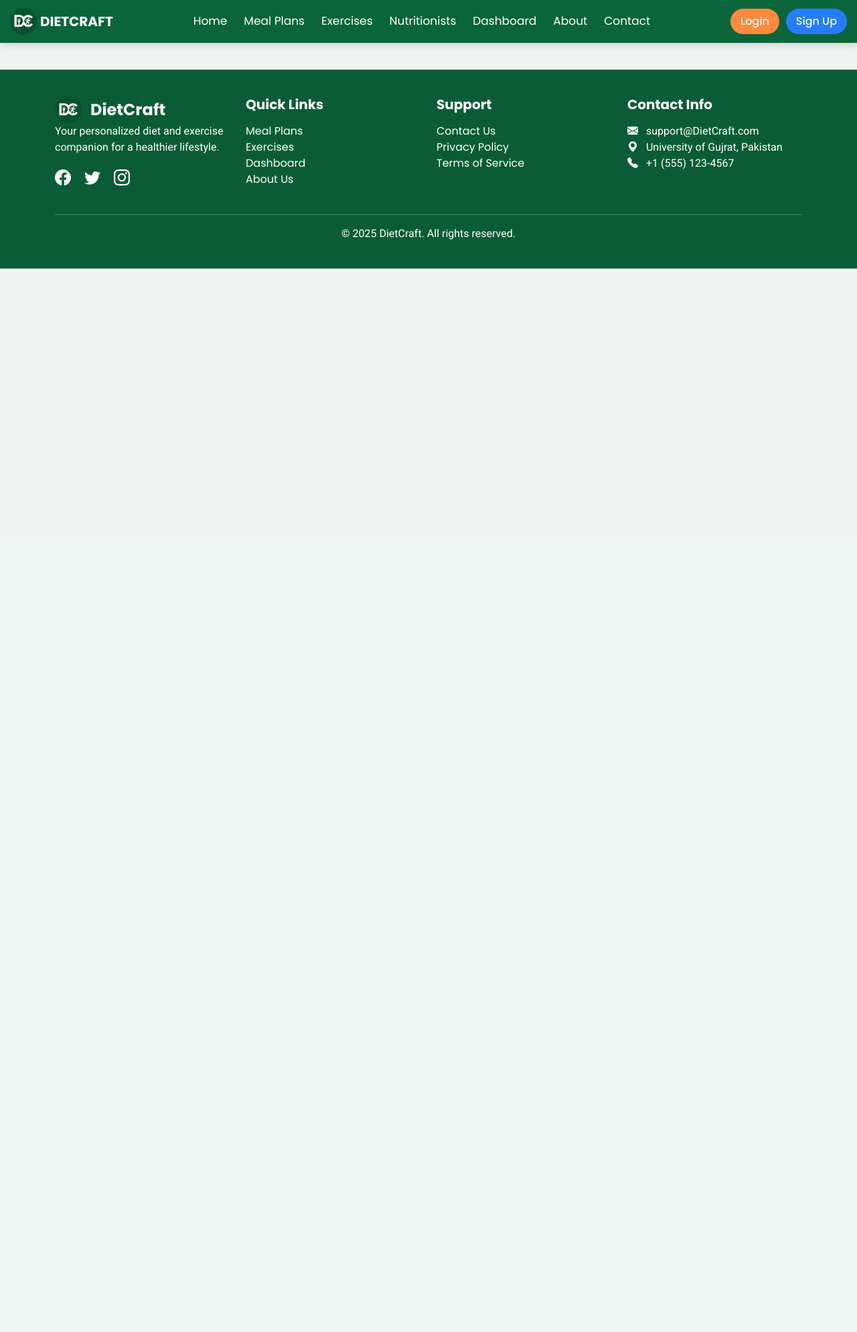
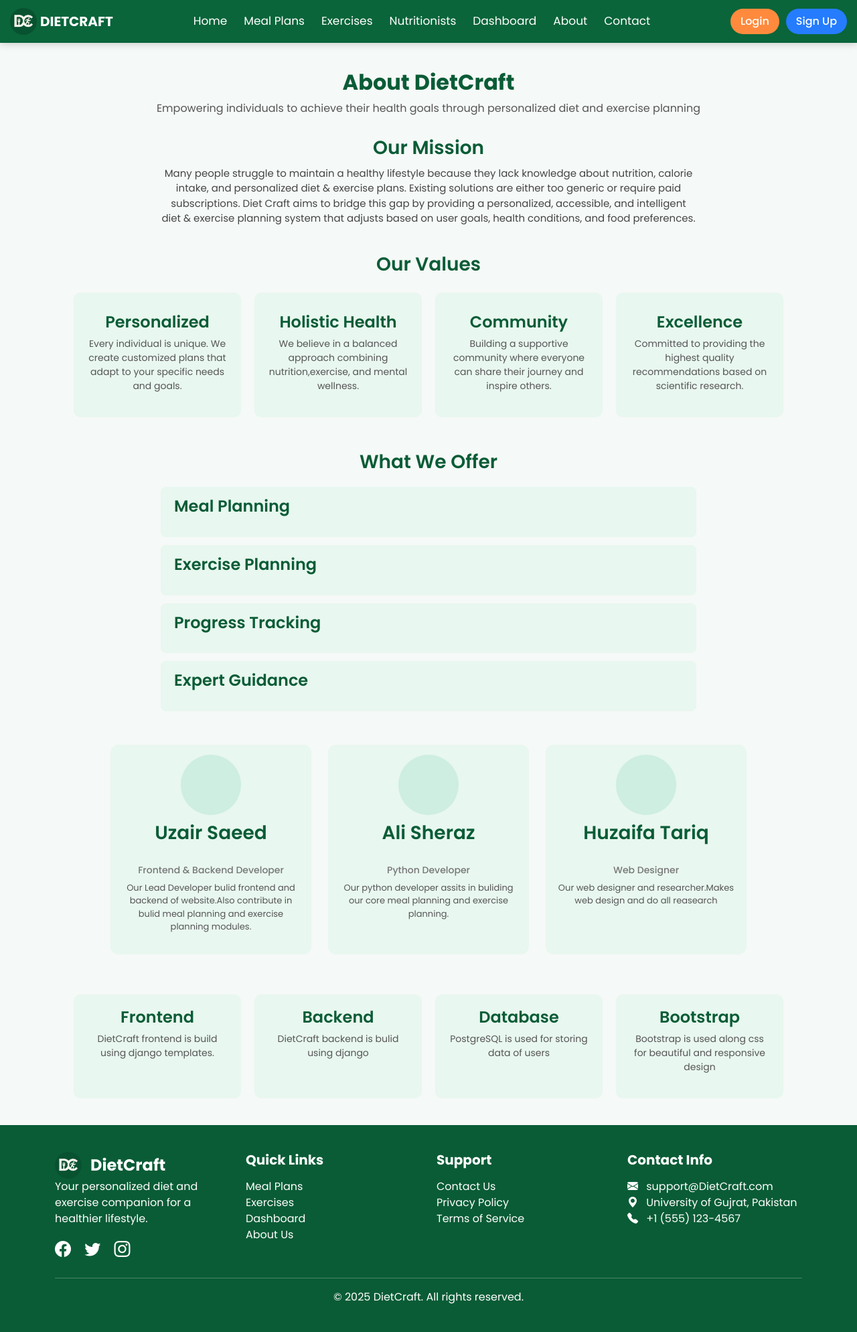
Before and after one commit to UzairSaeed393/DietCraft, a Django app: page /about/ in a window 1280 px wide. Shown: the whole page at 67% size. Before the commit the page ends 401 px from the top, so only its background shows below. Run offline with Django 5.2, Linux system fonts and the light colour scheme.

Commit message:
About Page html

```diff
--- a/main/static/css/about.css
+++ b/main/static/css/about.css
@@ -0,0 +1,218 @@
+/* General Styling */
+body {
+    background-color: #f5f9f7;
+    font-family: 'Poppins', sans-serif;
+}
+
+/*PAGE HEAD */
+.abouthead {
+    text-align: center;
+    margin-top: 40px;
+    margin-bottom: 30px;
+}
+
+.abouthead h2 {
+    font-weight: 700;
+    color: #0A5C36;
+}
+
+.abouthead p {
+    color: #555;
+    font-size: 16px;
+}
+
+/*  MISSION SECTION*/
+.missionsection {
+    max-width: 800px;
+    margin: 0 auto 40px auto;
+    text-align: center;
+}
+
+.missionsection h3 {
+    font-weight: 600;
+    margin-bottom: 10px;
+    color: #0A5C36;
+}
+
+.missionsection p {
+    color: #444;
+    font-size: 15px;
+}
+
+/* VALUES SECTION  */
+.valuessection {
+    margin-top: 40px;
+}
+
+.valuessection h3 {
+    text-align: center;
+    font-weight: 600;
+    margin-bottom: 25px;
+    color: #0A5C36;
+}
+
+.valuescardcontainer {
+    display: flex;
+    flex-wrap: wrap;
+    justify-content: center;
+    gap: 20px;
+}
+
+.valuescard {
+    width: 250px;
+    padding: 20px;
+    background-color: #e8f7ef;
+    border-radius: 10px;
+    text-align: center;
+    transition: 0.2s ease-in-out;
+}
+
+.valuescard:hover {
+    transform: translateY(-5px);
+}
+
+.cardname {
+    font-weight: 600;
+    margin-top: 10px;
+    color: #0A5C36;
+}
+
+.cardcontent {
+    font-size: 14px;
+    color: #555;
+}
+
+/* OFFER SECTION */
+.offersection {
+    margin-top: 50px;
+}
+
+.offersection h3 {
+    text-align: center;
+    color: #0A5C36;
+    font-weight: 600;
+    margin-bottom: 20px;
+}
+
+.offerscontainer {
+    max-width: 800px;
+    margin: 0 auto;
+}
+
+.offer {
+    background-color: #e8f7ef;
+    padding: 15px 20px;
+    border-radius: 8px;
+    margin-bottom: 12px;
+}
+
+.offer h4 {
+    color: #0A5C36;
+    font-weight: 600;
+}
+
+.offer p {
+    font-size: 14px;
+    color: #555;
+}
+
+/*TEAM SECTION */
+.teamsection {
+    margin-top: 50px;
+}
+
+.teamsection h3 {
+    text-align: center;
+    font-weight: 600;
+    color: #0A5C36;
+    margin-bottom: 30px;
+}
+
+.teamcardcontainer {
+    display: flex;
+    justify-content: center;
+    flex-wrap: wrap;
+    gap: 25px;
+}
+
+.teamcard {
+    background-color: #e8f7ef;
+    width: 300px;
+    border-radius: 12px;
+    padding: 15px;
+    text-align: center;
+}
+
+.teamcard .imgsection {
+    width: 90px;
+    height: 90px;
+    background-color: #cdeee0;
+    border-radius: 50%;
+    margin: 0 auto;
+}
+
+.teamcard h3 {
+    margin-top: 10px;
+    font-weight: 600;
+    color: #0A5C36;
+}
+
+.teamcard h4 {
+    font-size: 14px;
+    color: #777;
+}
+
+.teamcard p {
+    font-size: 13px;
+    color: #555;
+    margin-top: 5px;
+}
+
+/*TECHNOLOGY SECTION  */
+.technonlogysection {
+    margin-top: 60px;
+    margin-bottom: 40px;
+}
+
+.technonlogysection h3 {
+    text-align: center;
+    font-weight: 600;
+    color: #0A5C36;
+    margin-bottom: 20px;
+}
+
+.techsection {
+    display: flex;
+    justify-content: center;
+    flex-wrap: wrap;
+    gap: 20px;
+}
+
+.techcard {
+    background-color: #e8f7ef;
+    padding: 20px;
+    width: 250px;
+    border-radius: 10px;
+    text-align: center;
+}
+
+.techcard h4 {
+    color: #0A5C36;
+    font-weight: 600;
+}
+
+.techcard p {
+    font-size: 14px;
+    color: #555;
+}
+
+/*  RESPONSIVE  */
+@media (max-width: 768px) {
+    .valuescard, .teamcard, .techcard {
+        width: 100%;
+    }
+
+    .missionsection {
+        padding: 0 15px;
+    }
+}
--- a/main/templates/main/about.html
+++ b/main/templates/main/about.html
@@ -1,6 +1,128 @@
 {% extends 'base.html' %}
+{% load static %}
+
 {% block title %}About{% endblock %}
 
+{% block extra_css %}
+<link rel="stylesheet" href="{% static 'css/about.css' %}">
+{% endblock %}
+
 {% block content %}
+<div class="container ">
 
-{% endblock content %}
+    <div class="abouthead">
+        <h2>About DietCraft</h2>
+        <p>Empowering individuals to achieve their health goals through personalized diet and exercise planning</p>
+    </div>
+    <div class="missionsection">
+        <h3>Our Mission</h3>
+        <p>Many people struggle to maintain a healthy lifestyle because they lack knowledge about nutrition, calorie intake, and personalized diet & exercise plans. Existing solutions are either too generic or require paid subscriptions. Diet Craft aims to bridge this gap by providing a personalized, accessible, and intelligent diet & exercise planning system that adjusts based on user goals, health conditions, and food preferences.</p>
+    </div>
+    <div class="valuessection">
+        <h3>Our Values</h3>
+        <div class="valuescardcontainer">
+            <div class="valuescard">
+                <div class="cardhead">
+
+                </div>
+                <h4 class="cardname">Personalized</h4>
+                <p class="cardcontent">Every individual is unique. We create customized plans that adapt to your specific needs and goals.</p>
+            </div>
+            <div class="valuescard">
+                <div class="cardhead"></div>
+                <h4 class="cardname">Holistic Health</h4>
+                <p class="cardcontent">We believe in a balanced approach combining nutrition,exercise, and mental wellness.</p>
+            </div>
+            <div class="valuescard">
+                <div class="cardhead"></div>
+                <h4 class="cardname">Community</h4>
+                <p class="cardcontent">Building a supportive community where everyone can share their journey and inspire others.</p>
+            </div>
+            <div class="valuescard">
+                <div class="cardhead"></div>
+                <h4 class="cardname">Excellence</h4>
+                <p class="cardcontent">Committed to providing the highest quality recommendations based on scientific research.</p>
+            </div>
+        </div>
+    </div>
+    <div class="offersection">
+        <h3>What We Offer</h3>
+        <div class="offerscontainer">
+            <div class="offer">
+                <h4>Meal Planning</h4>
+                <p></p>
+            </div>
+            <div class="offer">
+                <h4>Exercise Planning</h4>
+                <p></p>
+            </div>
+            <div class="offer">
+                <h4>Progress Tracking</h4>
+                <p></p>
+            </div>
+            <div class="offer">
+                <h4>Expert Guidance</h4>
+                <p></p>
+            </div>
+        </div>
+    </div>
+    <div class="teamsection">
+        <h3></h3>
+        <div class="teamcardcontainer">
+            <div class="teamcard">
+                <div class="imgsection"></div>
+                <div class="textsection">
+                    <h3>Uzair Saeed</h3>
+                    <h4>Frontend & Backend Developer</h4>
+                    <p>
+                        Our Lead Developer bulid frontend and backend of website.Also contribute in bulid meal planning and exercise planning modules.
+                    </p>
+                </div>
+            </div>
+            <div class="teamcard">
+                <div class="imgsection"></div>
+                <div class="textsection">
+                    <h3>Ali Sheraz</h3>
+                    <h4>Python Developer</h4>
+                    <p>Our python developer assits in buliding our core meal planning and exercise planning.</p>
+                </div>
+            </div>
+            <div class="teamcard">
+                <div class="imgsection"></div>
+                <div class="textsection">
+                    <h3>Huzaifa Tariq</h3>
+                    <h4>Web Designer</h4>
+                    <p>Our web designer and researcher.Makes web design and do all reasearch </p>
+                </div>
+            </div>
+        </div>
+    </div>
+    <div class="technonlogysection">
+        <h3></h3>
+        <p></p>
+        <div class="techsection">
+            <div class="techcard">
+                <h4>Frontend</h4>
+                <p>DietCraft frontend is build using django templates.</p>
+            </div>
+            <div class="techcard">
+                <h4>Backend</h4>
+                <p>DietCraft backend is bulid using django</p>
+            </div>
+            <div class="techcard">
+                <h4>Database</h4>
+                <p>PostgreSQL is used for storing data of users </p>
+            </div>
+            <div class="techcard">
+                <h4>Bootstrap</h4>
+                <p>Bootstrap is used along css for beautiful and responsive design</p>
+            </div>
+        </div>
+    </div>
+
+</div>
+{% endblock %}
+
+{% block extra_js %}
+<script src="{% static 'js/about.js' %}"></script>
+{% endblock %}
```
